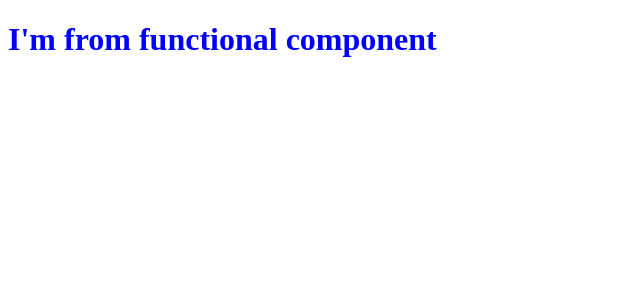
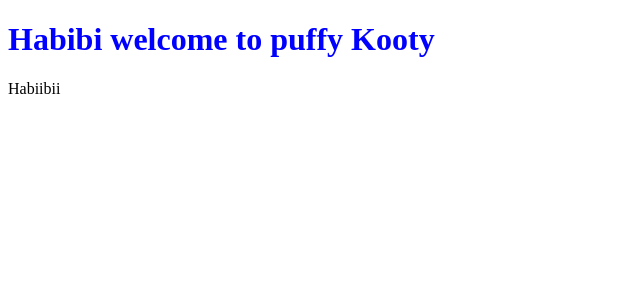
Before and after one commit to KishoreVB70/Namaste-React, a React (Vite) app: page / in a window 1280 px wide. Shown: the top 300 px of the page, without its empty margins (0-640 px from the left). Built offline with nearby package versions, Linux system fonts and the light colour scheme.

Commit message:
Used JS expression inside JSX

```diff
--- a/App.js
+++ b/App.js
@@ -4,11 +4,16 @@ import ReactDOM from "react-dom/client";
 // Create React elements(Object) - Not HTML DOM element
 // Return react object
 // React Functional component -> Return JSXs
+let a = "Habibi welcome to puffy Kooty"
 
-const Heading = () => <h1 id="h0" >I'm from functional component</h1>;
+const Heading = () => <h1 id="h0" >{a}</h1>;
+
 const JsxDiv = () => (
     <div>
         <Heading/>
+        {
+            "Habiibii"
+        }
     </div>
 );
 
```
